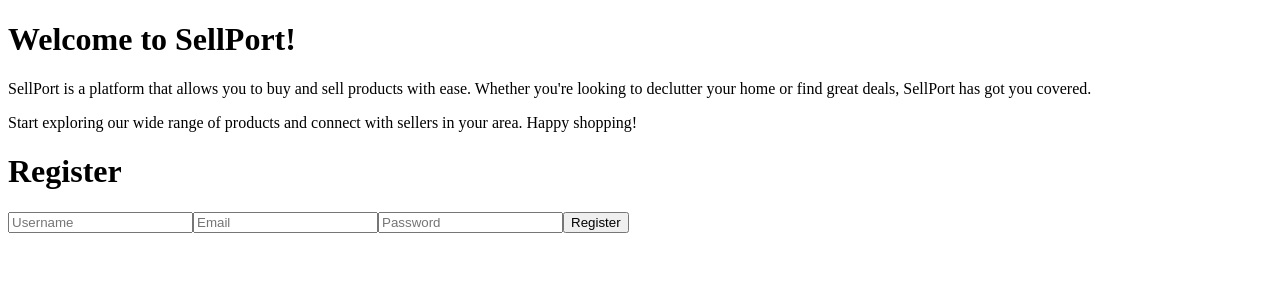
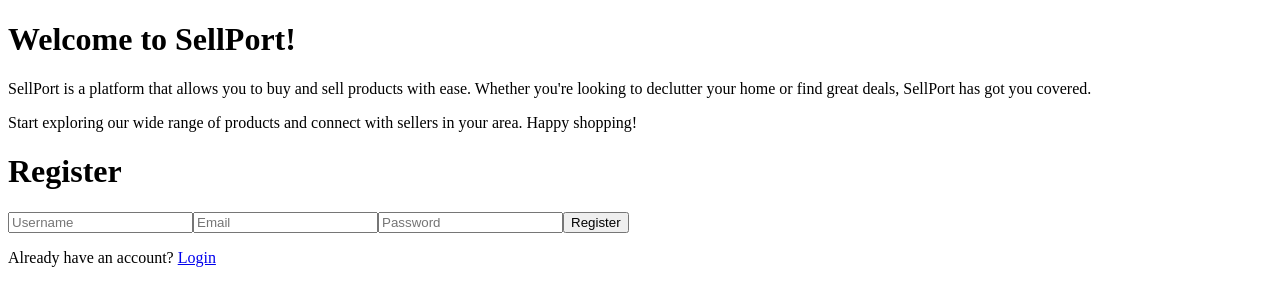
Before and after one commit to githubscientist/sellport, a React (Vite) app: page /register in a window 1280 px wide. Shown: the top 306 px of the page. Built offline with nearby package versions, Linux system fonts and the light colour scheme.

Commit message:
added link route changes to register and login pages

```diff
--- a/src/pages/Login.jsx
+++ b/src/pages/Login.jsx
@@ -1,4 +1,4 @@
-import { useNavigate } from "react-router";
+import { Link, useNavigate } from "react-router";
 
 const Login = () => {
     const navigate = useNavigate();
@@ -22,6 +22,7 @@
                 <input type="password" placeholder="Password" />
                 <button type="submit">Login</button>
             </form>
+            <p>Don't have an account? <Link to="/register">Register</Link></p>
         </div>
     )
 }
--- a/src/pages/Register.jsx
+++ b/src/pages/Register.jsx
@@ -1,4 +1,4 @@
-import { useNavigate } from "react-router";
+import { Link, useNavigate } from "react-router";
 
 const Register = () => {
     const navigate = useNavigate();
@@ -21,6 +21,7 @@
                 <input type="password" placeholder="Password" />
                 <button type="submit">Register</button>
             </form>
+            <p>Already have an account? <Link to="/login">Login</Link></p>
         </div>
     )
 }
```
